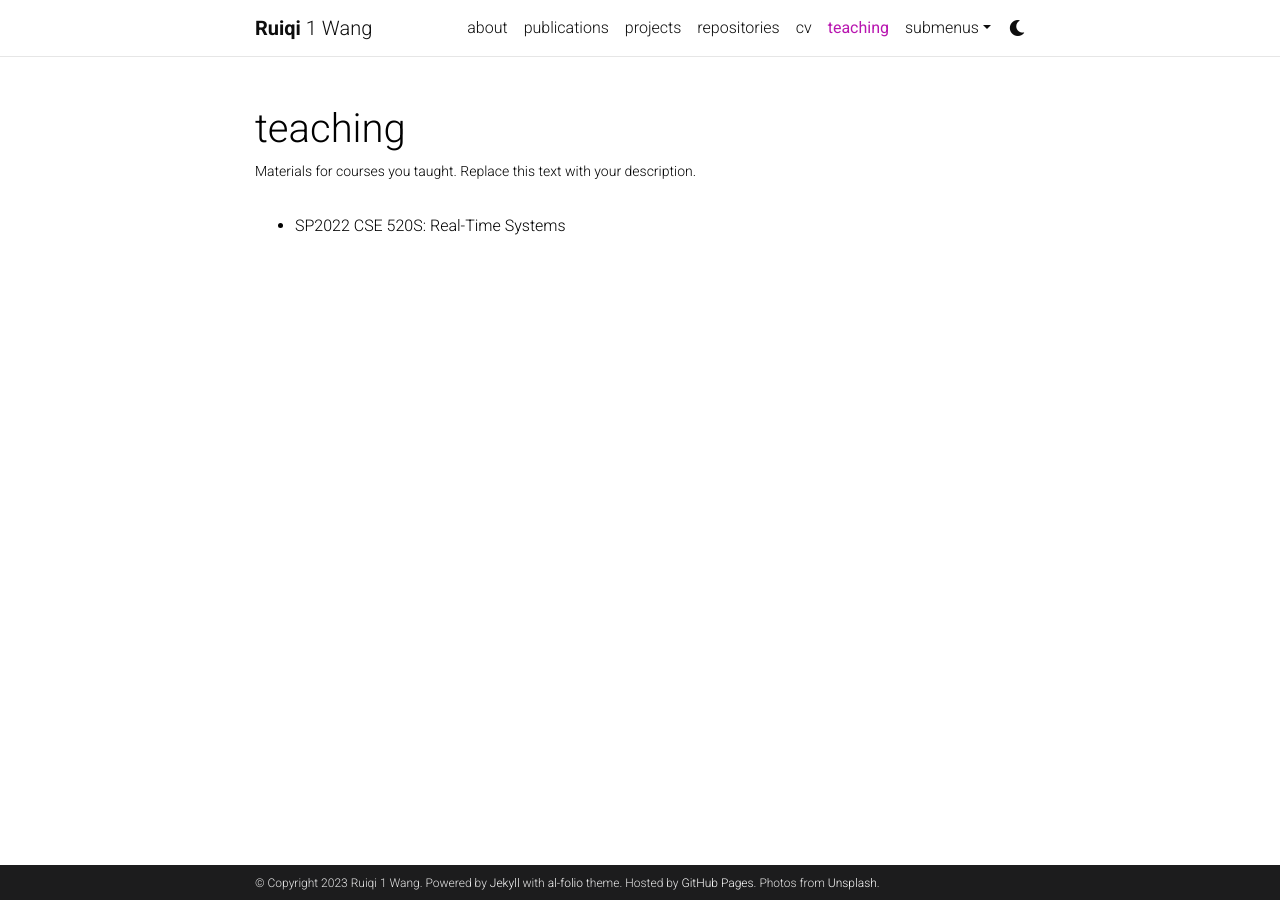
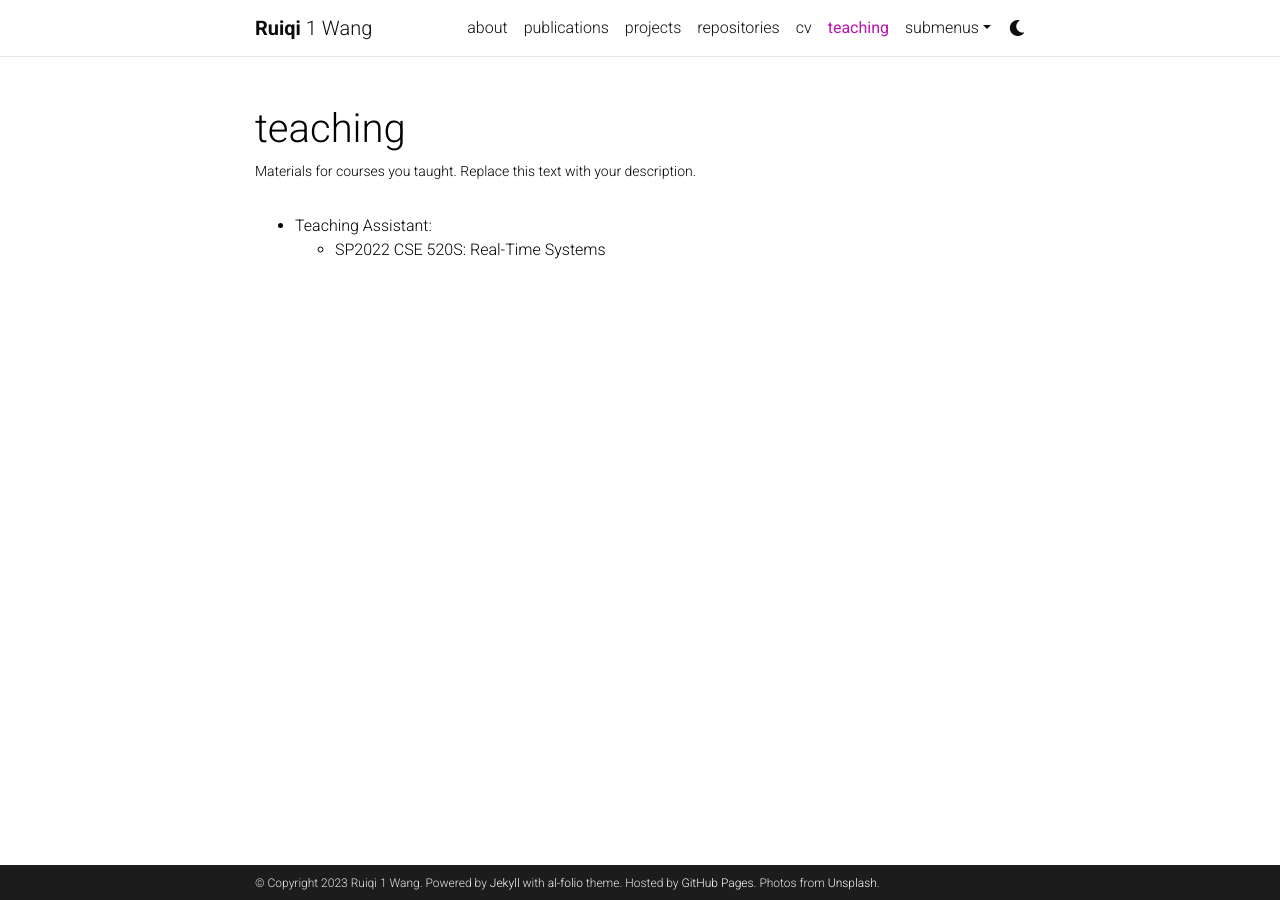
Before and after one commit to rickywrq/ruiqiwang_old, a Jekyll site: the page built from _pages/teaching.md, in a window 1280 px wide. Built offline with Jekyll 4.4.1, drawn with Linux system fonts in a browser that asks for light colours; comment, search, counter and statistics services are not loaded; a style sheet for code colours, icons or effects is not loaded.

Commit message:
Update teaching.md

```diff
--- a/_pages/teaching.md
+++ b/_pages/teaching.md
@@ -11,4 +11,5 @@ nav_order: 5
 
 Organize your courses by years, topics, or universities, however you like! -->
 
-*  SP2022 CSE 520S: Real-Time Systems
+*  Teaching Assistant:
+    * SP2022 CSE 520S: Real-Time Systems
```
